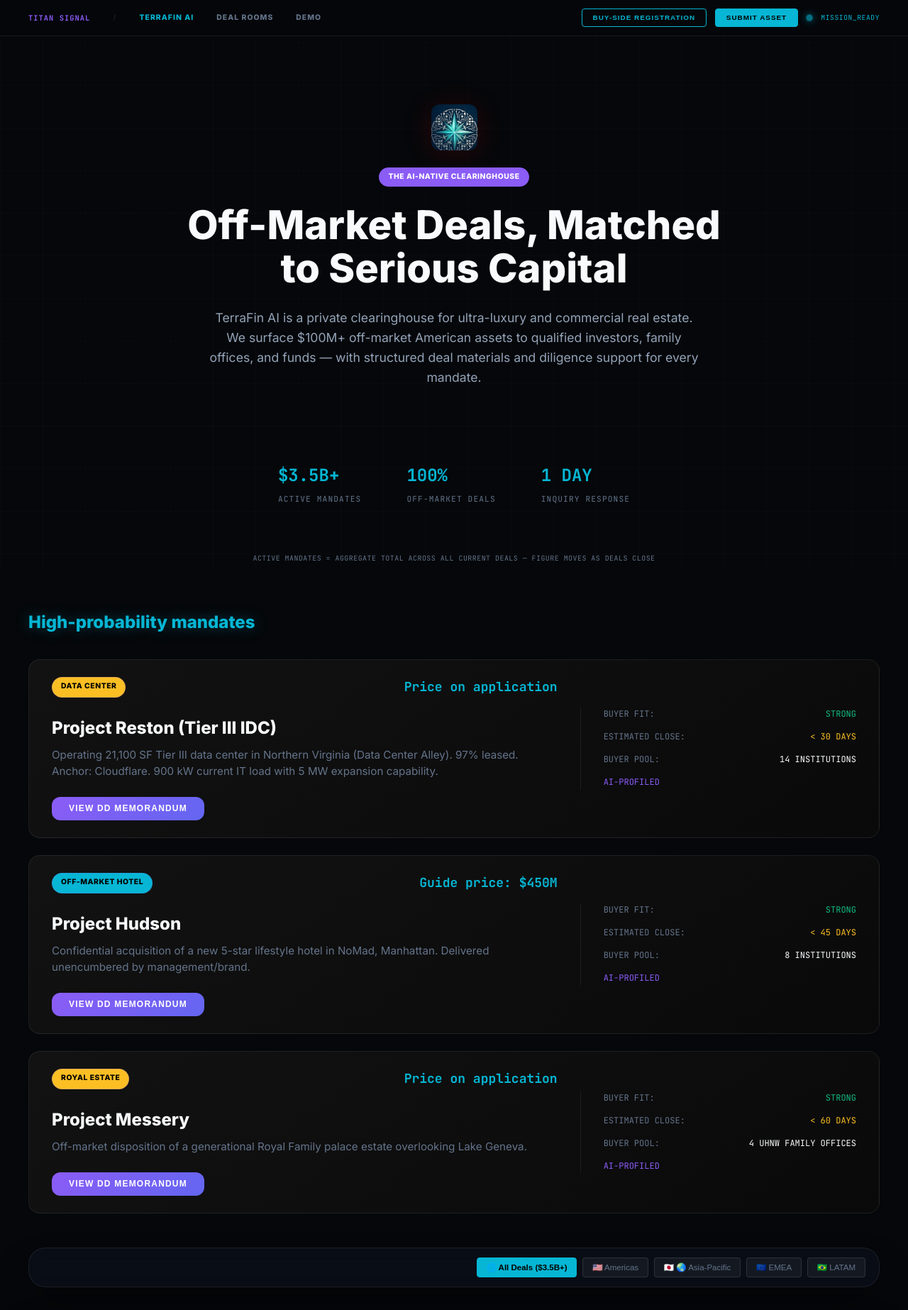
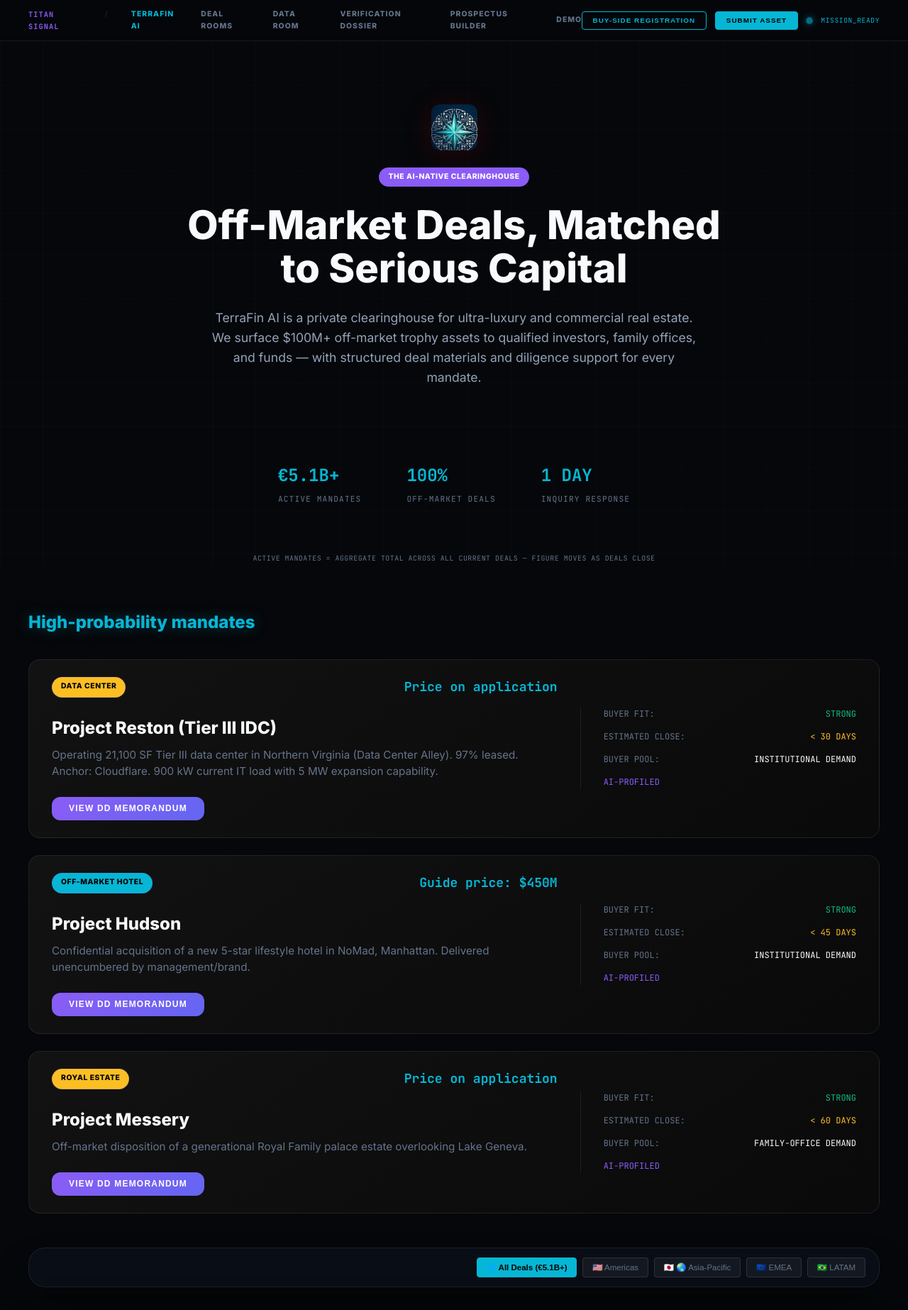
Before and after one commit to sophieamoure2026-ui/terrafinai-web, a plain HTML site: page index.html in a window 1280 px wide. Shown: the top 1846 px of the page at 71% size. Drawn offline with Linux system fonts and the light colour scheme.

Commit message:
Make site co-founder-ready (branch only): team section, soften BUYER POOL counts, align hero to €5.1B+ deck figure, full demo nav

```diff
--- a/index.html
+++ b/index.html
@@ -89,6 +89,9 @@
 <span style="color: var(--glass-border);">/</span>
 <a class="active" href="index.html">TerraFin AI</a>
 <a href="deal-room.html">Deal Rooms</a>
+<a href="data-room.html">Data Room</a>
+<a href="dossier.html?mandate=starhotels">Verification Dossier</a>
+<a href="prospectus-builder.html">Prospectus Builder</a>
 <a href="demo.html">Demo</a>
 </div>
 <div style="display: flex; align-items: center; gap: 0.8rem;">
@@ -109,11 +112,11 @@
 <div class="deal-badge" style="background: var(--accent-violet); color: white; margin-bottom: 1.5rem; display: inline-block;">THE AI-NATIVE CLEARINGHOUSE</div>
 <h1 style="max-width: 800px; margin: 0 auto 1.5rem auto; font-size: 3.5rem; line-height: 1.1;">Off-Market Deals, Matched to Serious Capital</h1>
             <p style="max-width: 700px; margin: 0 auto 2.5rem auto; font-size: 1.1rem; color: var(--text-muted); line-height: 1.6;">
-                TerraFin AI is a private clearinghouse for ultra-luxury and commercial real estate. We surface $100M+ off-market American assets to qualified investors, family offices, and funds — with structured deal materials and diligence support for every mandate.
+                TerraFin AI is a private clearinghouse for ultra-luxury and commercial real estate. We surface $100M+ off-market trophy assets to qualified investors, family offices, and funds — with structured deal materials and diligence support for every mandate.
             </p>
 <div class="hero-stats mono" style="margin-bottom: 3rem; justify-content: center; gap: 4rem; display: flex;">
 <div class="stat-item">
-<span class="stat-value">$3.5B+</span>
+<span class="stat-value">€5.1B+</span>
 <span class="stat-label">Active Mandates</span>
 </div>
 <div class="stat-item">
@@ -148,7 +151,7 @@
             <div class="panoramic-metrics">
                 <div class="metric-row"><span style="color: var(--text-dim);">BUYER FIT:</span> <span style="color: #10b981;">STRONG</span></div>
                 <div class="metric-row"><span style="color: var(--text-dim);">ESTIMATED CLOSE:</span> <span style="color: #fbbf24;">&lt; 30 DAYS</span></div>
-                <div class="metric-row"><span style="color: var(--text-dim);">BUYER POOL:</span> <span>14 INSTITUTIONS</span></div>
+                <div class="metric-row"><span style="color: var(--text-dim);">BUYER POOL:</span> <span>INSTITUTIONAL DEMAND</span></div>
                 <div class="metric-row"><span style="color: var(--accent-violet);">AI-PROFILED</span></div>
             </div>
         </div>
@@ -167,7 +170,7 @@
             <div class="panoramic-metrics">
                 <div class="metric-row"><span style="color: var(--text-dim);">BUYER FIT:</span> <span style="color: #10b981;">STRONG</span></div>
                 <div class="metric-row"><span style="color: var(--text-dim);">ESTIMATED CLOSE:</span> <span style="color: #fbbf24;">&lt; 45 DAYS</span></div>
-                <div class="metric-row"><span style="color: var(--text-dim);">BUYER POOL:</span> <span>8 INSTITUTIONS</span></div>
+                <div class="metric-row"><span style="color: var(--text-dim);">BUYER POOL:</span> <span>INSTITUTIONAL DEMAND</span></div>
                 <div class="metric-row"><span style="color: var(--accent-violet);">AI-PROFILED</span></div>
             </div>
         </div>
@@ -186,7 +189,7 @@
             <div class="panoramic-metrics">
                 <div class="metric-row"><span style="color: var(--text-dim);">BUYER FIT:</span> <span style="color: #10b981;">STRONG</span></div>
                 <div class="metric-row"><span style="color: var(--text-dim);">ESTIMATED CLOSE:</span> <span style="color: #fbbf24;">&lt; 60 DAYS</span></div>
-                <div class="metric-row"><span style="color: var(--text-dim);">BUYER POOL:</span> <span>4 UHNW FAMILY OFFICES</span></div>
+                <div class="metric-row"><span style="color: var(--text-dim);">BUYER POOL:</span> <span>FAMILY-OFFICE DEMAND</span></div>
                 <div class="metric-row"><span style="color: var(--accent-violet);">AI-PROFILED</span></div>
             </div>
         </div>
@@ -198,7 +201,7 @@
 
             </div>
 <div class="regional-tabs" style="display: flex; gap: 0.5rem; flex-wrap: wrap;">
-<button class="regional-tab-btn active" id="tab-all" onclick="filterRegion('all')" style="font-size: 0.72rem; padding: 0.4rem 0.8rem; border-radius: 4px; background: var(--accent-cyan); color: #000; border: 1px solid var(--accent-cyan); font-weight: bold; cursor: pointer;">🌐 All Deals ($3.5B+)</button>
+<button class="regional-tab-btn active" id="tab-all" onclick="filterRegion('all')" style="font-size: 0.72rem; padding: 0.4rem 0.8rem; border-radius: 4px; background: var(--accent-cyan); color: #000; border: 1px solid var(--accent-cyan); font-weight: bold; cursor: pointer;">🌐 All Deals (€5.1B+)</button>
 <button class="regional-tab-btn" id="tab-americas" onclick="filterRegion('americas')" style="font-size: 0.72rem; padding: 0.4rem 0.8rem; border-radius: 4px; background: rgba(255,255,255,0.05); color: var(--text-dim); border: 1px solid rgba(255,255,255,0.1); cursor: pointer;">🇺🇸 Americas</button>
 <button class="regional-tab-btn" id="tab-apac" onclick="filterRegion('apac')" style="font-size: 0.72rem; padding: 0.4rem 0.8rem; border-radius: 4px; background: rgba(255,255,255,0.05); color: var(--text-dim); border: 1px solid rgba(255,255,255,0.1); cursor: pointer;">🇯🇵 🌏 Asia-Pacific</button>
 <button class="regional-tab-btn" id="tab-emea" onclick="filterRegion('emea')" style="font-size: 0.72rem; padding: 0.4rem 0.8rem; border-radius: 4px; background: rgba(255,255,255,0.05); color: var(--text-dim); border: 1px solid rgba(255,255,255,0.1); cursor: pointer;">🇪🇺 EMEA</button>
@@ -943,6 +946,25 @@ Direct Handshake
 </form>
 </div>
 </section>
+<!-- Team / Co-Founder Section -->
+<section class="glass-panel" style="margin-bottom: 2rem; padding: 3rem;">
+<div class="section-title">
+<span>TEAM</span> Who Builds TerraFin
+</div>
+<h2 style="font-size: 2.5rem; margin-bottom: 1.5rem;">Built by Operators. Open to a Co-Founder.</h2>
+<p style="color: var(--text-muted); font-size: 0.95rem; line-height: 1.7; margin-bottom: 1.25rem; max-width: 900px;">TerraFin AI is a private clearinghouse for ultra-luxury and commercial real estate and private-market M&amp;A. We work the deals too discreet to list anywhere: access to off-market mandates, verified as thoroughly as possible before they are presented to the market.</p>
+<p style="color: var(--text-muted); font-size: 0.95rem; line-height: 1.7; margin-bottom: 1.25rem; max-width: 900px;">Live mandates total <strong style="color:#fff;">€5.1B+</strong>, including a €3.6B Italian hotel portfolio. The platform is working today — a tiered data room with e-NDA, a branded deal room for every mandate, and a verification dossier on each deal.</p>
+<div style="border-left: 2px solid var(--accent-cyan); padding-left: 1.5rem; margin-bottom: 1.25rem;">
+<h4 style="color: #fff; margin-bottom: 0.5rem; font-size: 1.1rem;">Gary Chen, Founder &amp; Architect</h4>
+<p style="color: var(--text-dim); line-height: 1.6; font-size: 0.9rem;">Technical operator who built the platform and runs the live mandate pipeline (€5.1B+).</p>
+</div>
+<div style="border-left: 2px solid var(--accent-violet); padding-left: 1.5rem; margin-bottom: 1.5rem;">
+<h4 style="color: #fff; margin-bottom: 0.5rem; font-size: 1.1rem;">Co-Founder (Business / Capital Markets) — Search Underway</h4>
+<p style="color: var(--text-dim); line-height: 1.6; font-size: 0.9rem;">An institutional real-estate and private-markets operator with family-office and fund relationships, to run deal execution and fundraising alongside the technical build.</p>
+</div>
+<p style="color: var(--text-muted); font-size: 0.9rem; line-height: 1.7; margin-bottom: 1.5rem;">See the product: <a href="demo.html" style="color: var(--accent-cyan);">guided demo walkthrough</a> · <a href="data-room.html" style="color: var(--accent-cyan);">tiered data room</a> · <a href="deal-room.html" style="color: var(--accent-cyan);">deal rooms</a> · <a href="dossier.html?mandate=starhotels" style="color: var(--accent-cyan);">verification dossiers</a> · <a href="prospectus-builder.html" style="color: var(--accent-cyan);">prospectus builder</a></p>
+<p style="color: var(--text-muted); font-size: 0.9rem; line-height: 1.7;">Operators interested in the co-founder role: start a conversation — <a href="mailto:gary@terrafinai.com" style="color: var(--accent-cyan);">gary@terrafinai.com</a></p>
+</section>
 <!-- Citability / FAQ Section (For GEO and AI Crawlers) -->
 <section class="glass-panel" style="margin-bottom: 4rem; padding: 3rem;">
 <div class="section-title">
```
Also changed, not shown: 1 other file.
